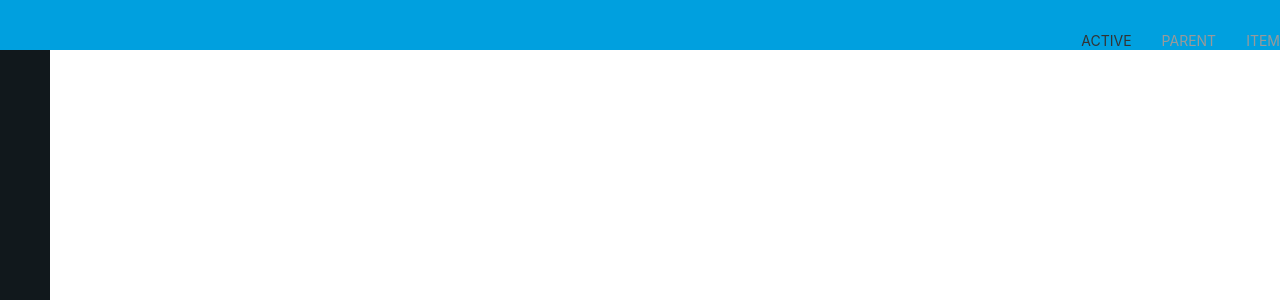
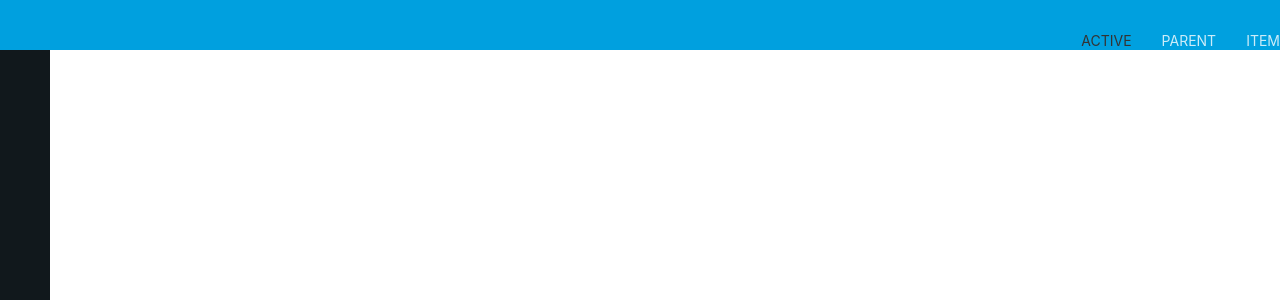
Before and after one commit to MattDavis00/mattdavis.info, a PHP site: page /dev/index.html in a window 1280 px wide. Shown: the top 300 px of the page. Run offline with PHP 8.4, Linux system fonts and the light colour scheme; some libraries are stand-ins or nearby versions.

Commit message:
Changed the top-nav text colour to be transparent white.

```diff
--- a/dev/css/ui-kit-main.css
+++ b/dev/css/ui-kit-main.css
@@ -21,6 +21,10 @@
 	right: 0px
 }
 
+.uk-navbar-nav>li>a {
+	color: rgba(255, 255, 255, 0.8)
+}
+
 /* Colour Palette*/
 
 .color-1 { background: #00a0df }
```
